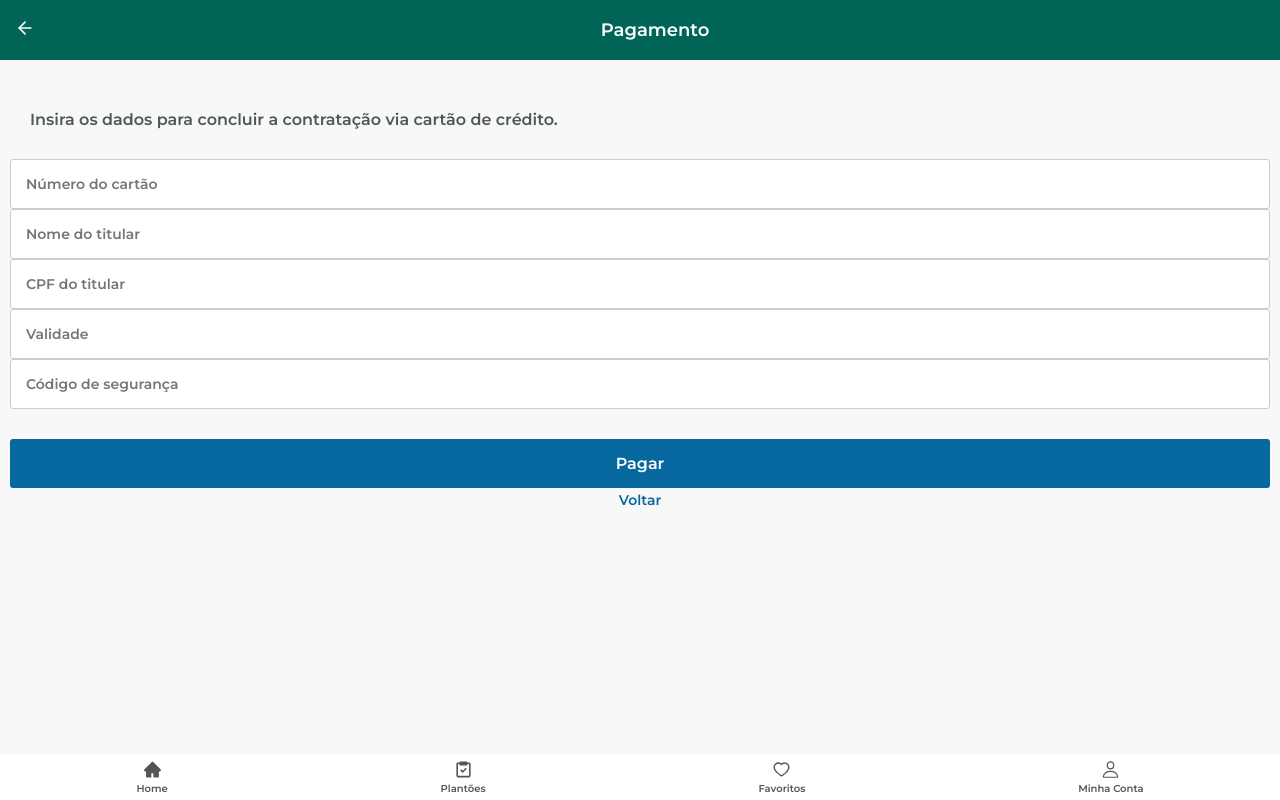
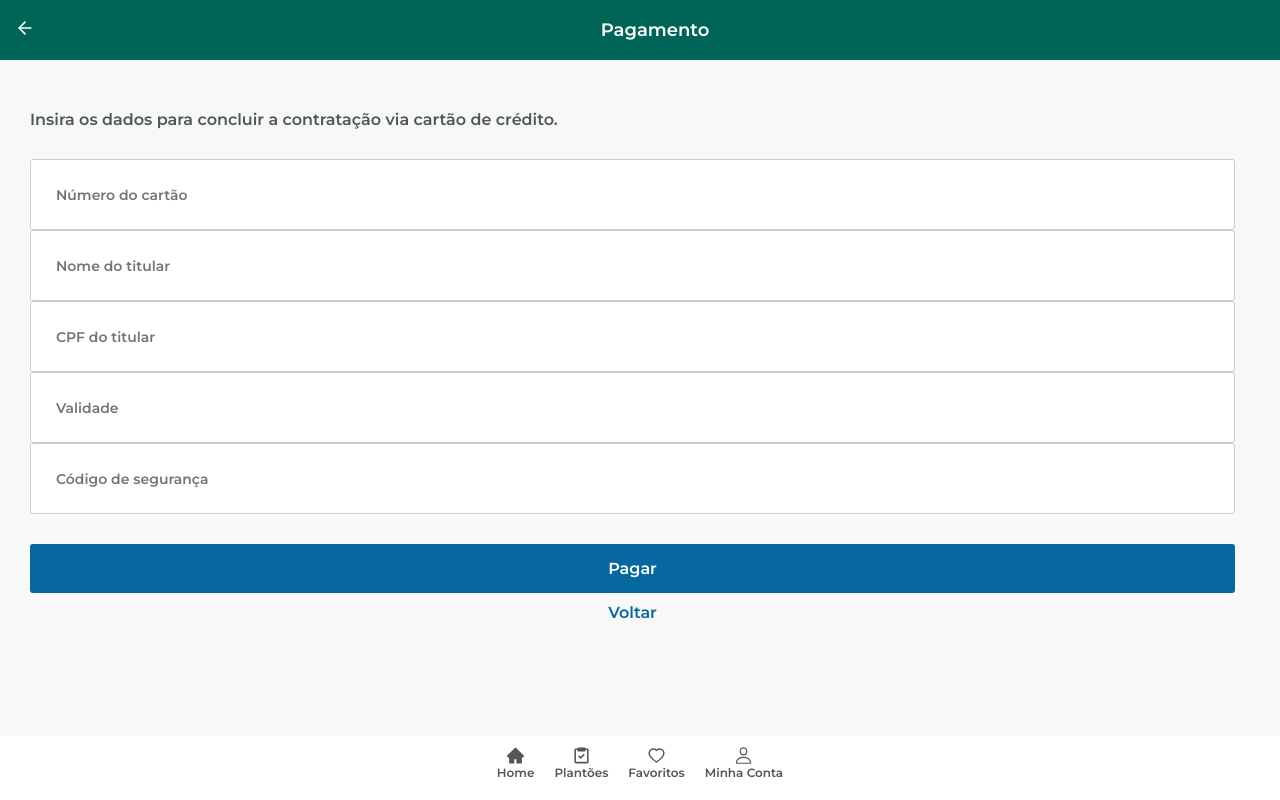
Before and after one commit to luisfelipe-tec/UpBase-Pagamento, a React (Vite) app: page / in a window 1280 px wide. Built offline with nearby package versions, Linux system fonts and the light colour scheme.

Commit message:
retornando

```diff
--- a/src/components/pagamento.css
+++ b/src/components/pagamento.css
@@ -1,6 +1,8 @@
 
 
-
+.conteudo-pagina{
+    background-color: #f8f8f8;
+}
 .paragrafo-conteudo{
     size: 16px;
     font-weight: 500;
@@ -71,7 +73,7 @@
 
   .navigation-menu {
 
-  display: flex;
+    display: flex;
   justify-content: space-around;
   align-items: center;
   background-color: #ffffff;
@@ -100,19 +102,15 @@
   }
 
   @media (max-width: 375px) {
-    pagamento-page{
-      overflow-y: scroll;
-      max-height: calc(100vh - 80px);
-    }
     paragrafo-conteudo {
         font-size: 14px; /* Tamanho de fonte menor */
-        margin-top: 10px; /* Espaçamento superior menor */
-        margin-bottom: 10px; /* Espaçamento inferior menor */
+        margin-top: 20px; /* Espaçamento superior menor */
+        margin-bottom: 20px; /* Espaçamento inferior menor */
       }
 
       .form-container {
-        margin-left: 10px; /* Espaçamento à esquerda menor */
-        margin-right: 10px; /* Espaçamento à direita menor */
+        margin-left: 15px; /* Espaçamento à esquerda menor */
+        margin-right: 15px; /* Espaçamento à direita menor */
       }
 
       .form-container input {
@@ -122,7 +120,7 @@
 
       .form-container a.back-button {
         font-size: 14px; /* Tamanho de fonte menor */
-        margin-top: 3px; /* Espaçamento superior menor */
+        margin-top: 5px; /* Espaçamento superior menor */
       }
 
       .navigation-menu {
@@ -135,60 +133,12 @@
       }
   }
 
-
   @media (min-width: 768px) {
 
-
-    pagamento-page{
-      overflow-y: scroll;
-      max-height: calc(100vh - 80px);
-    }
-    paragrafo-conteudo {
-        font-size: 14px; /* Tamanho de fonte menor */
-        margin-top: 10px; /* Espaçamento superior menor */
-        margin-bottom: 10px; /* Espaçamento inferior menor */
-      }
-
-      .form-container {
-        margin-left: 10px; /* Espaçamento à esquerda menor */
-        margin-right: 10px; /* Espaçamento à direita menor */
-      }
-
-      .form-container input {
-        font-size: 14px; /* Tamanho de fonte menor */
-        padding: 15px; /* Espaçamento interno menor */
-      }
-
-      .form-container a.back-button {
-        font-size: 14px; /* Tamanho de fonte menor */
-        margin-top: 3px; /* Espaçamento superior menor */
-      }
-
-      .navigation-menu {
-        padding: 5px 0; /* Espaçamento interno menor */
-      }
-
-      .navigation-menu a span {
-        font-size: 10px; /* Tamanho de fonte menor */
-        margin-top: 3px; /* Espaçamento superior menor */
-      }
-
-
-
-
-  }
-
-
-  /**@media (min-width: 768px) {
-
-    pagamento-page{
-      overflow-y: scroll;
-      max-height: calc(100vh - 80px);
-    }
     .paragrafo-conteudo {
-      margin-top: 30px;
+      margin-top: 50px;
       margin-left: 30px;
-      margin-right: 30px;
+      margin-right: 50px;
     }
 
     .form-container {
@@ -197,13 +147,13 @@
     }
 
     .navigation-menu {
-        flex-direction: row; /* Altera a direção para linha
-        gap: 20px; /* Espaço entre os itens
-        justify-content: center; /* Centraliza horizontalmente
+        flex-direction: row; /* Altera a direção para linha */
+        gap: 20px; /* Espaço entre os itens */
+        justify-content: center; /* Centraliza horizontalmente */
         margin-top: 0;
       }
 
     .navigation-menu a span {
       margin-top: 0;
     }
-  }*/
+  }
```
